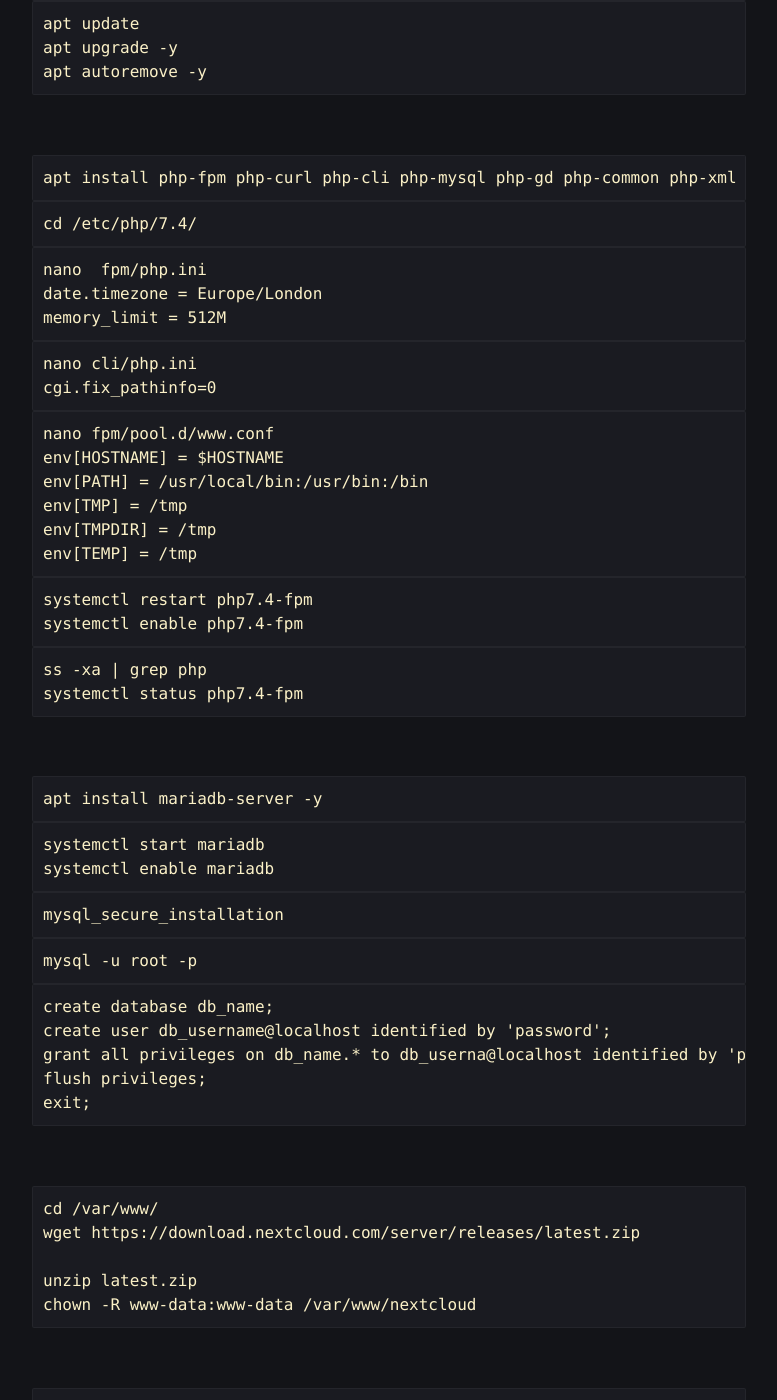
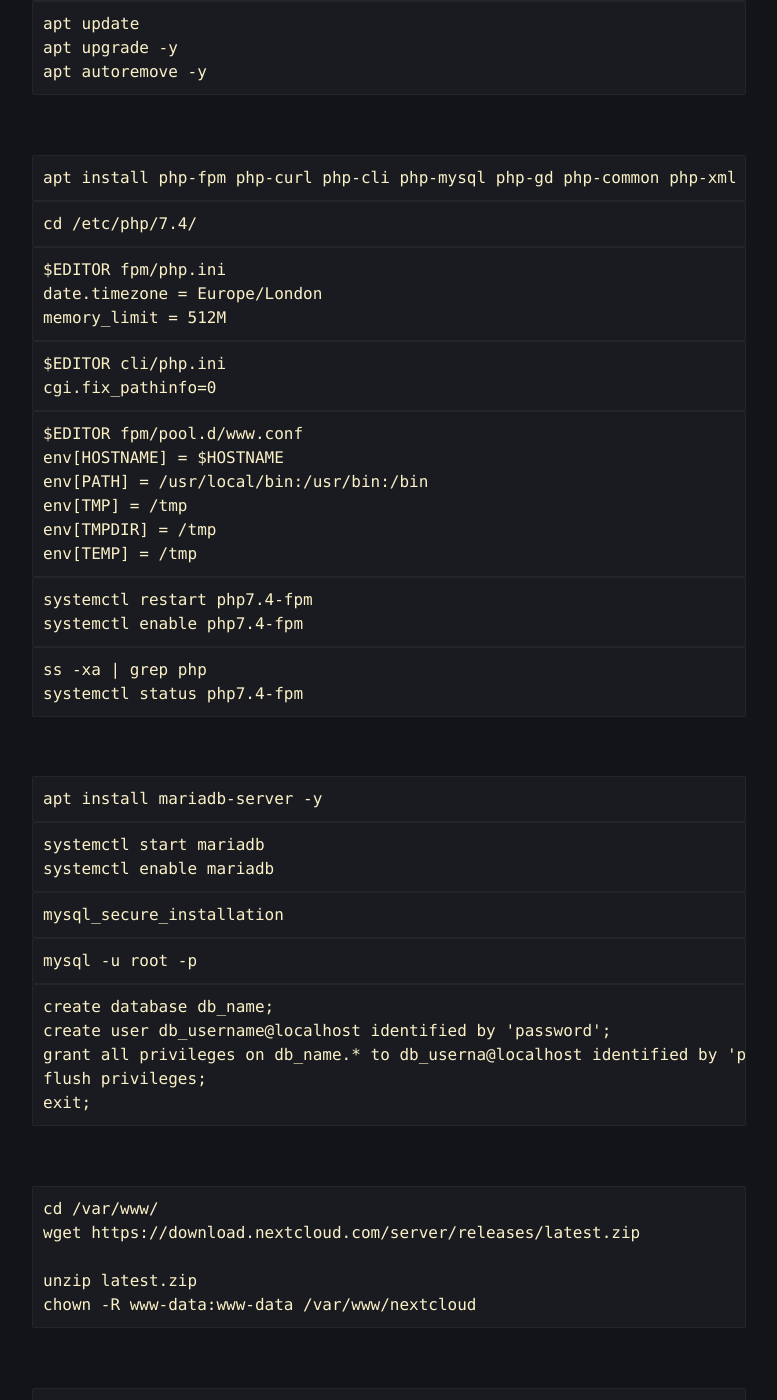
Before and after one commit to robert-marshall/xyz, a Jekyll site: the page built from _posts/2020-12-12-install-and-configure-nextcloud-on-debian.md, in a window 1280 px wide and 1400 px high, scrolled down 743 px. Shown: the whole window, without its empty margins (251-1028 px from the left). Built offline with Jekyll 4.4.1, drawn with Linux system fonts in a browser that asks for light colours; some of the changed text lies outside the part shown.

Commit message:
freemasonry

````diff
--- a/_posts/2020-12-12-install-and-configure-nextcloud-on-debian.md
+++ b/_posts/2020-12-12-install-and-configure-nextcloud-on-debian.md
@@ -36,18 +36,18 @@
 ```
 
 ```
-nano  fpm/php.ini
+$EDITOR fpm/php.ini
 date.timezone = Europe/London
 memory_limit = 512M
 ```
 
 ```
-nano cli/php.ini
+$EDITOR cli/php.ini
 cgi.fix_pathinfo=0
 ```
 
 ```
-nano fpm/pool.d/www.conf
+$EDITOR fpm/pool.d/www.conf
 env[HOSTNAME] = $HOSTNAME
 env[PATH] = /usr/local/bin:/usr/bin:/bin
 env[TMP] = /tmp
@@ -106,7 +106,7 @@
 
 ```
 cd /etc/nginx/sites-available/
-nano nextcloud
+$EDITOR nextcloud
 ```
 
 ```
````
